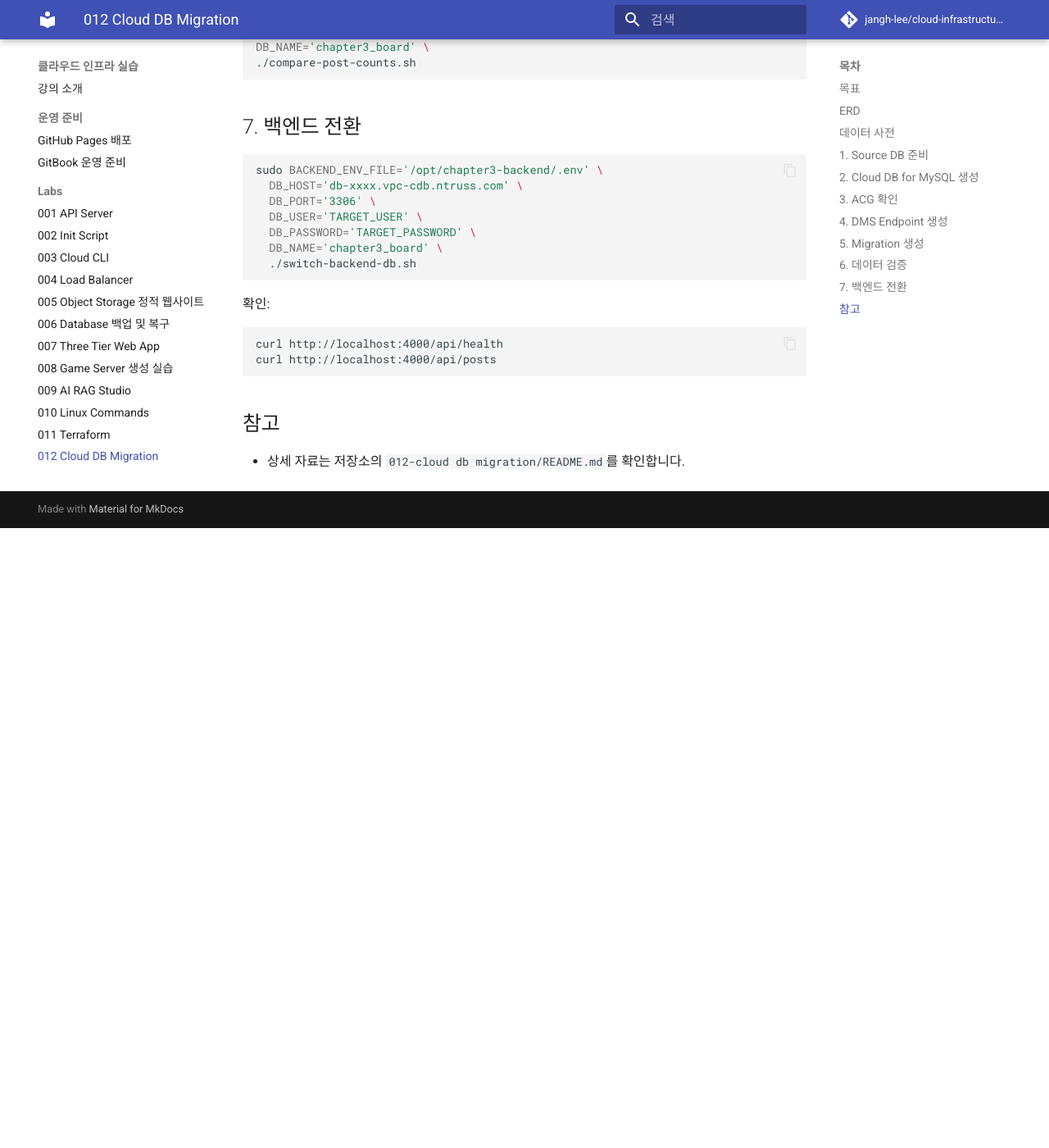
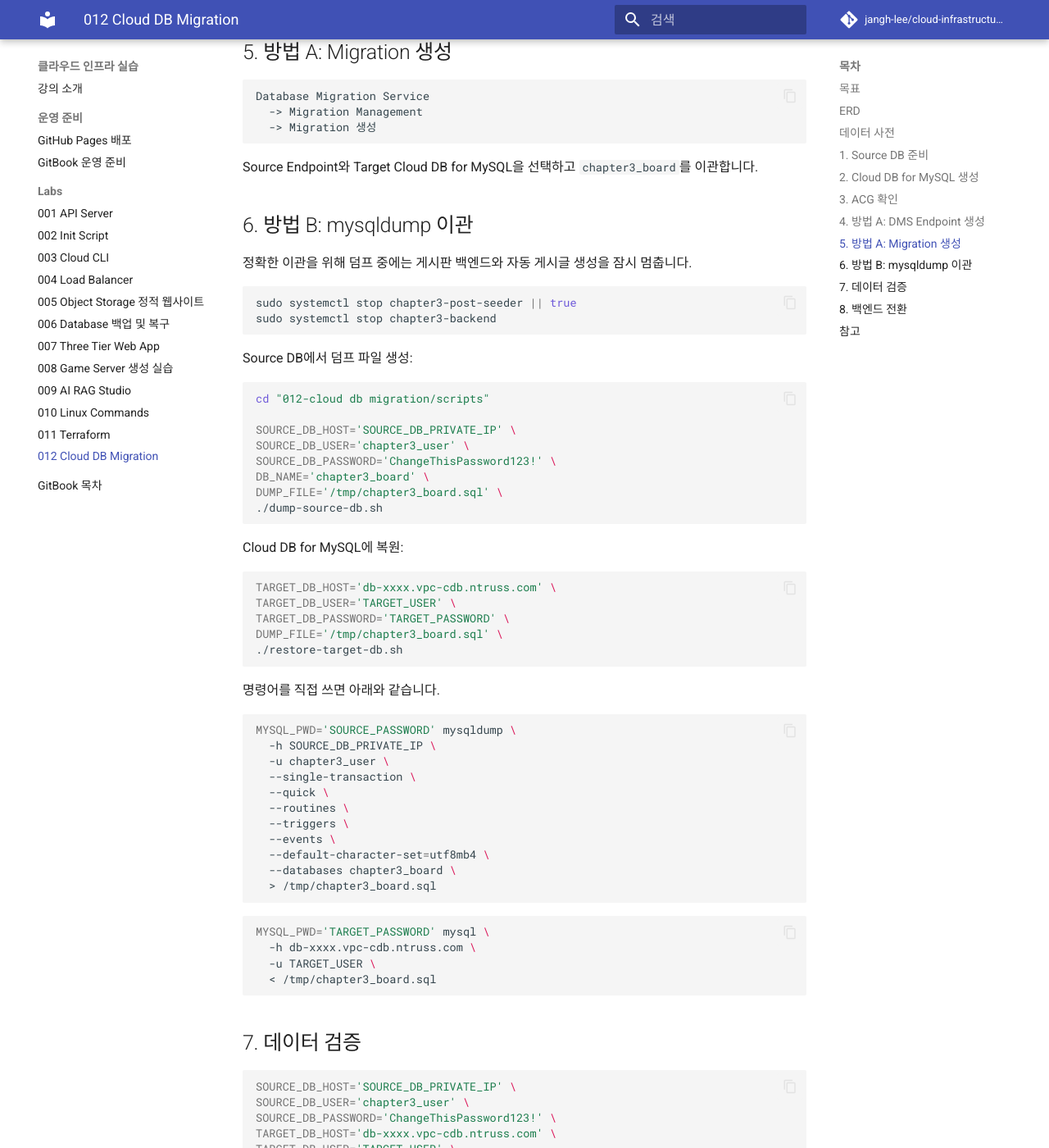
Before and after one commit to jangh-lee/cloud-infrastructure-lecture-example, an MkDocs documentation site: the page built from gitbook/labs/012-cloud-db-migration.md, in a window 1280 px wide and 1400 px high, scrolled down 3082 px. Shown: the whole window at 82% size. Built offline with MkDocs 1.6.1 and Material for MkDocs 9.7.7, drawn with Linux system fonts in a browser that asks for light colours; comment, search, counter and statistics services are not loaded; before the commit the page ends 3726 px from its top, so only the background shows below that; some of the changed text lies outside the part shown.

Commit message:
Add mysqldump migration path

````diff
--- a/gitbook/labs/012-cloud-db-migration.md
+++ b/gitbook/labs/012-cloud-db-migration.md
@@ -4,13 +4,30 @@
 
 007번 게시판 DB를 Ubuntu 서버의 MariaDB/MySQL에서 Naver Cloud `Cloud DB for MySQL`로 마이그레이션합니다.
 
-흐름:
+이 챕터에서는 두 가지 방식을 소개합니다.
+
+| 방식 | 적합한 상황 | 특징 |
+| --- | --- | --- |
+| DMS | 운영 DB를 Cloud DB로 이관 | 콘솔 기반, 연결 테스트 제공, binlog/권한/ACG 준비 필요 |
+| mysqldump | 작은 DB를 단순 백업/복원 | SQL 파일로 이해하기 쉬움, 덤프 이후 변경분은 자동 반영되지 않음 |
+
+DMS 흐름:
 
 ```text
 Source DB 사전 설정
   -> Cloud DB for MySQL 생성
   -> DMS Endpoint 생성
   -> DMS Migration 실행
+  -> 데이터 검증
+  -> Backend DB_HOST 전환
+```
+
+mysqldump 흐름:
+
+```text
+데이터 변경 중지 또는 점검 시간 확보
+  -> mysqldump로 SQL 파일 생성
+  -> Cloud DB for MySQL에 복원
   -> 데이터 검증
   -> Backend DB_HOST 전환
 ```
@@ -82,7 +99,7 @@
 | Backend outbound | `3306` | Cloud DB 접속 |
 | Cloud DB inbound | `3306` | Backend private IP 허용 |
 
-## 4. DMS Endpoint 생성
+## 4. 방법 A: DMS Endpoint 생성
 
 ```text
 Database Migration Service
@@ -102,7 +119,7 @@
 
 `Test Connection`을 먼저 통과시킵니다.
 
-## 5. Migration 생성
+## 5. 방법 A: Migration 생성
 
 ```text
 Database Migration Service
@@ -112,7 +129,62 @@
 
 Source Endpoint와 Target Cloud DB for MySQL을 선택하고 `chapter3_board`를 이관합니다.
 
-## 6. 데이터 검증
+## 6. 방법 B: mysqldump 이관
+
+정확한 이관을 위해 덤프 중에는 게시판 백엔드와 자동 게시글 생성을 잠시 멈춥니다.
+
+```bash
+sudo systemctl stop chapter3-post-seeder || true
+sudo systemctl stop chapter3-backend
+```
+
+Source DB에서 덤프 파일 생성:
+
+```bash
+cd "012-cloud db migration/scripts"
+
+SOURCE_DB_HOST='SOURCE_DB_PRIVATE_IP' \
+SOURCE_DB_USER='chapter3_user' \
+SOURCE_DB_PASSWORD='ChangeThisPassword123!' \
+DB_NAME='chapter3_board' \
+DUMP_FILE='/tmp/chapter3_board.sql' \
+./dump-source-db.sh
+```
+
+Cloud DB for MySQL에 복원:
+
+```bash
+TARGET_DB_HOST='db-xxxx.vpc-cdb.ntruss.com' \
+TARGET_DB_USER='TARGET_USER' \
+TARGET_DB_PASSWORD='TARGET_PASSWORD' \
+DUMP_FILE='/tmp/chapter3_board.sql' \
+./restore-target-db.sh
+```
+
+명령어를 직접 쓰면 아래와 같습니다.
+
+```bash
+MYSQL_PWD='SOURCE_PASSWORD' mysqldump \
+  -h SOURCE_DB_PRIVATE_IP \
+  -u chapter3_user \
+  --single-transaction \
+  --quick \
+  --routines \
+  --triggers \
+  --events \
+  --default-character-set=utf8mb4 \
+  --databases chapter3_board \
+  > /tmp/chapter3_board.sql
+```
+
+```bash
+MYSQL_PWD='TARGET_PASSWORD' mysql \
+  -h db-xxxx.vpc-cdb.ntruss.com \
+  -u TARGET_USER \
+  < /tmp/chapter3_board.sql
+```
+
+## 7. 데이터 검증
 
 ```bash
 SOURCE_DB_HOST='SOURCE_DB_PRIVATE_IP' \
@@ -125,7 +197,7 @@
 ./compare-post-counts.sh
 ```
 
-## 7. 백엔드 전환
+## 8. 백엔드 전환
 
 ```bash
 sudo BACKEND_ENV_FILE='/opt/chapter3-backend/.env' \
````
Also changed, not shown: 012-cloud db migration/README.md (+111 -8 lines), 2 other files.
